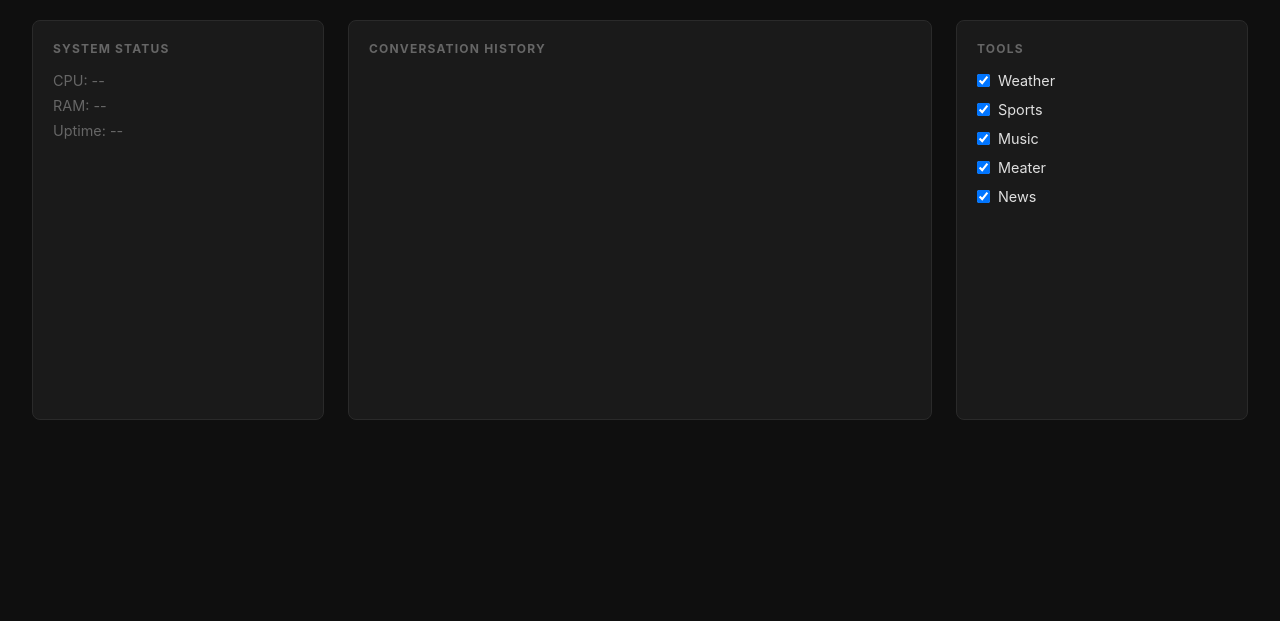
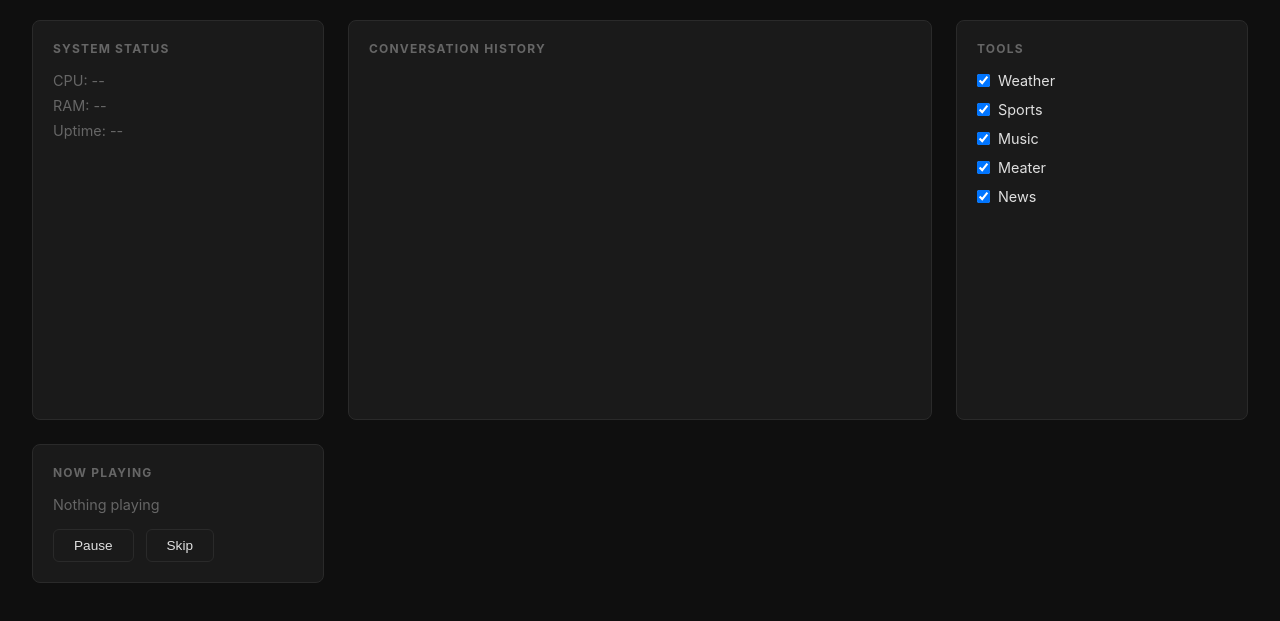
Before and after one commit to geoClink/local-llm-speaker, a website: page public/index.html in a window 1280 px wide. Shown: the part 65-686 px from the top of the page. Drawn offline with Linux system fonts and the light colour scheme; no server answers.

Commit message:
add music controls, expanded weather, conversation history

```diff
--- a/public/dashboard.js
+++ b/public/dashboard.js
@@ -9,8 +9,6 @@ document.addEventListener('DOMContentLoaded', () => {
             document.getElementById('status-text').textContent = 'Offline'
         }
     }
-    checkStatus()
-    setInterval(checkStatus, 30000)
 
     async function loadHistory() {
         const res = await fetch('/api/history')
@@ -24,6 +22,17 @@ document.addEventListener('DOMContentLoaded', () => {
         `).join('')
     }
 
+    checkStatus()
+    setInterval(checkStatus, 30000)
     loadHistory()
     setInterval(loadHistory, 3000)
+
+    document.getElementById('btn-pause').addEventListener('click', () => {
+        fetch('/api/music/stop', { method: 'POST' })
+    })
+
+    document.getElementById('btn-skip').addEventListener('click', () => {
+        const query = prompt('Skip to what song?')
+        if (query) fetch(`/api/music/skip?query=${encodeURIComponent(query)}`, { method: 'POST' })
+    })
 })
--- a/public/index.html
+++ b/public/index.html
@@ -40,6 +40,15 @@
                 <label><input type="checkbox" id="toggle-meater" checked> Meater</label>
                 <label><input type="checkbox" id="toggle-news" checked> News</label>
             </section>
+
+            <section class="music">
+                <h2>Now Playing</h2>
+                <p id="now-playing">Nothing playing</p>
+                <div class="music-controls">
+                    <button id="btn-pause">Pause</button>
+                    <button id="btn-skip">Skip</button>
+                </div>
+            </section>
         </main>
     </body>
 
--- a/public/style.css
+++ b/public/style.css
@@ -116,3 +116,24 @@ section {
     color: var(--text);
     font-size: 0.85rem;
 }
+
+.music-controls {
+    display: flex;
+    gap: 0.75rem;
+    margin-top: 1rem;
+}
+
+button {
+    background: var(--surface);
+    color: var(--text);
+    border: 1px solid var(--border);
+    border-radius: 6px;
+    padding: 0.5rem 1.25rem;
+    cursor: pointer;
+    font-size: 0.85rem;
+}
+
+button:hover {
+    border-color: var(--accent);
+    color: var(--accent);
+}
```
Also changed, not shown: server.js (+10 -0 lines).
